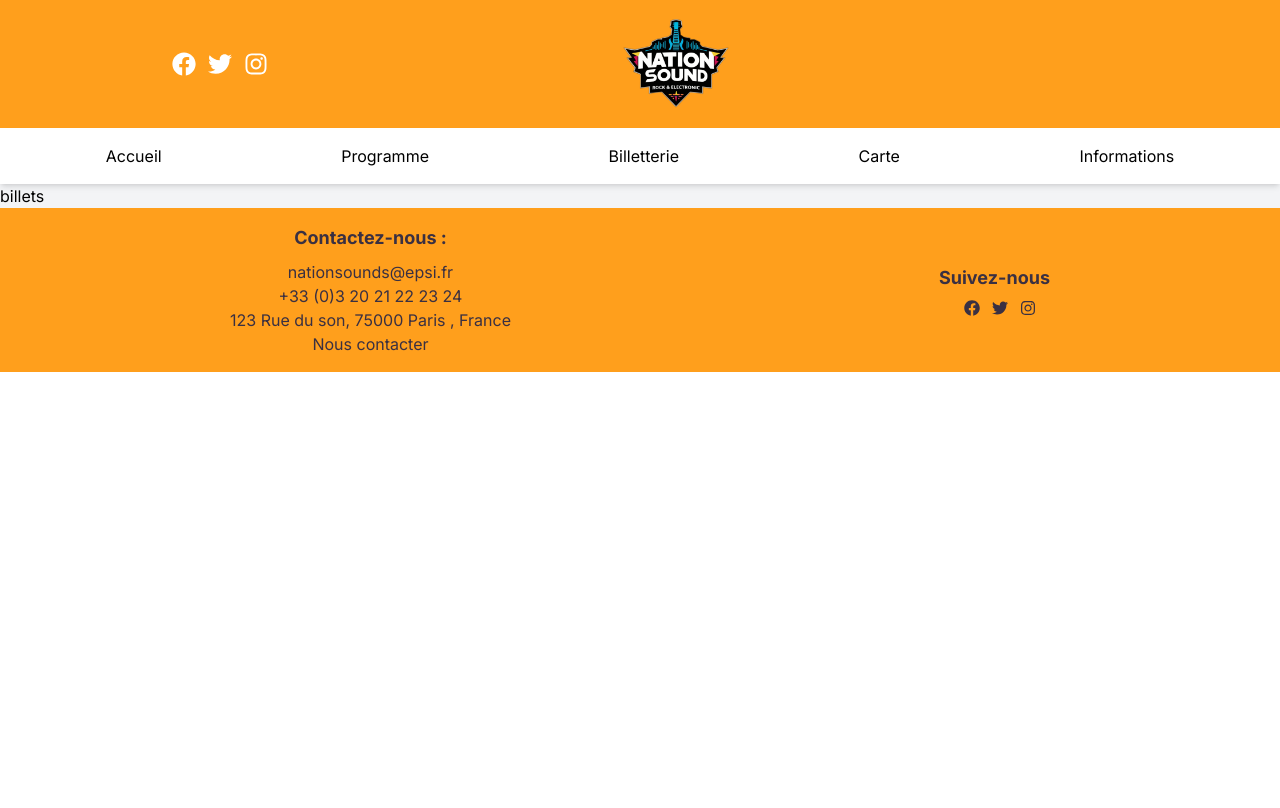
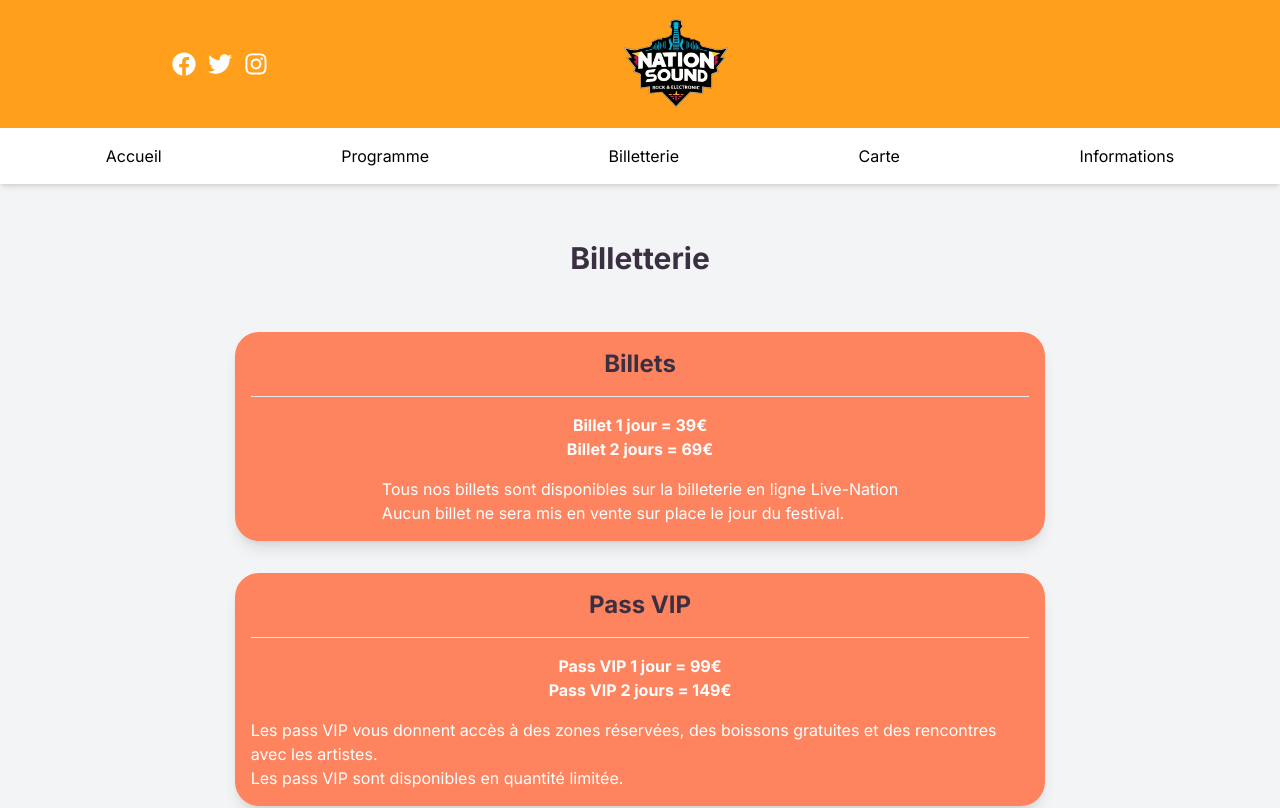
Before and after one commit to RtwinS17/msprperso, a React (Create React App) app in the folder client/: page /billets in a window 1280 px wide. Shown: the top 808 px of the page. Built offline with nearby package versions, Linux system fonts and the light colour scheme.

Commit message:
update: component billet

```diff
--- a/client/src/components/Accueil/index.jsx
+++ b/client/src/components/Accueil/index.jsx
@@ -9,11 +9,11 @@ import Partenaires from "../Partenaires";
 
 const Accueil = () => {
     return (
-        <div className="space-y-5 flex flex-col items-center mx-auto py-4 my-4 font-sans" >
+        <div className="space-y-8 flex flex-col items-center mx-auto py-4 my-4 font-sans" >
             <Homeconcerts />
             <Homebillets />
+            <Homemap />
             <Homeinfos />
-            <Homemap />
             <Partenaires />
 
         </div>
--- a/client/src/components/Billetterie/index.jsx
+++ b/client/src/components/Billetterie/index.jsx
@@ -2,8 +2,28 @@ import React from "react";
 
 const Billets = () => {
     return (
-        <div>
-            <h1>billets</h1>
+        <div className='flex flex-col items-center p-8'>
+
+        <h1 className=' text-darkPurple text-3xl font-bold py-6 mb-8'>Billetterie</h1>
+        <div className='flex flex-col text-white items-center bg-coral bg-opacity-90 md:w-8/12 shadow-lg p-4 rounded-3xl mb-8'>
+            <h2 className='text-darkPurple flex pb-4 font-extrabold text-2xl'>Billets</h2>
+            <hr className="w-full bg-antiFlashWhite"></hr>
+            <p className="pt-4 font-bold">Billet 1 jour = 39€</p>
+            <p className="font-bold">Billet 2 jours = 69€</p>
+            <p className="mt-4">Tous nos billets sont disponibles sur la billeterie en ligne Live-Nation <br />
+            Aucun billet ne sera mis en vente sur place le jour du festival.  </p>
+        </div>
+
+        <div className='flex flex-col text-white items-center bg-coral bg-opacity-90 md:w-8/12 shadow-lg p-4 rounded-3xl mb-8'>
+            <h2 className='text-darkPurple flex pb-4 font-extrabold text-2xl'>Pass VIP</h2>
+            <hr className="w-full bg-antiFlashWhite"></hr>
+            <p className="pt-4 font-bold">Pass VIP 1 jour = 99€</p>
+            <p className="font-bold">Pass VIP 2 jours = 149€</p>
+            <p className="mt-4">Les pass VIP vous donnent accès à des zones réservées, des boissons gratuites et des rencontres avec les artistes. <br />
+            Les pass VIP sont disponibles en quantité limitée. </p>
+            </div>
+
+            <button className='bg-orange text-white text-2xl p-6 rounded-lg hover:bg-darkPurple hover:text-antiFlashWhite font-extrabold'>Acheter des billets</button>
         </div>
     );
 }
--- a/client/src/components/Carte/homeindex.jsx
+++ b/client/src/components/Carte/homeindex.jsx
@@ -5,21 +5,17 @@ import map_thumbnail from "../../assets/images/map_thumbnail.png";
 const Homemap = () => {
 
     return (
-        <div className="relative w-10/12 h-64">
-      {/* Image de la carte statique */}
-      <img
-        src= {map_thumbnail}
-        alt="Carte du festival"
-        className="w-full h-full object-cover rounded-lg shadow-lg"
-      />
-      {/* Bouton/lien pour accéder à la carte interactive */}
-      <Link
-        to="/map"
-        className="absolute inset-0 flex items-center justify-center bg-coral bg-opacity-50 text-white text-xl font-bold opacity-0 hover:opacity-100 transition-opacity"
-      >
-        Voir la map du festival
+      <Link to="/map" className="w-10/12 ">
+      <div className="bg-cover shadow-lg shadow-darkPurple bg-center h-[350px] w-full flex items-center p-2 rounded-md text-antiFlashWhite bg-coral"
+style={{ backgroundImage: `url(${map_thumbnail})` }}>
+         <div className="flex flex-col justify-between  w-full h-full items-start">
+          <h1 className=" bg-coral p-2 font-bold text-l">LA MAP</h1>
+         <p className=" bg-coral p-2 font-bold text-l">Trouvez votre chemin sur le festival </p>
+         </div>
+      </div>
       </Link>
-    </div>
+
+
 
     )
 
```
